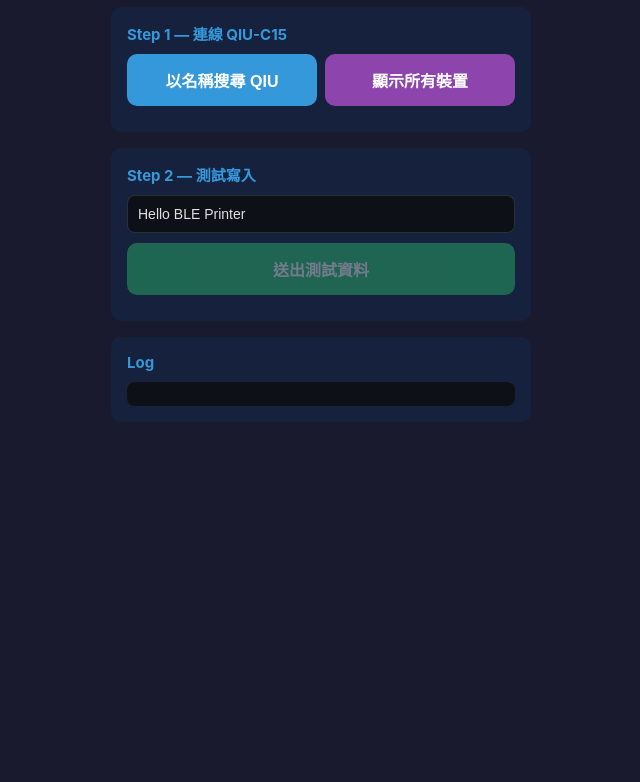
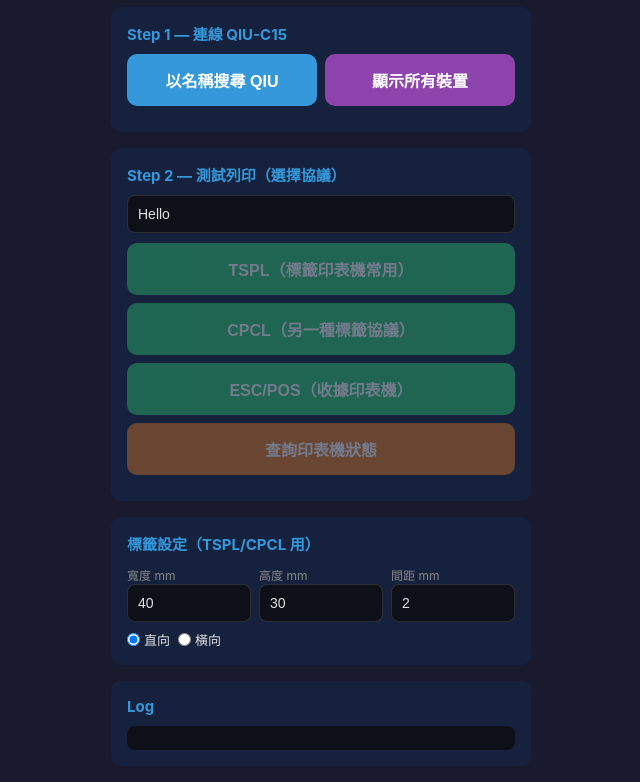
Before and after one commit to FanShenYun/stat, a plain HTML site: page frontend/ble-test.html in a window 1280 px wide. Shown: the part 78-860 px from the top of the page, without its empty margins (319-959 px from the left). Before the commit the page ends 800 px from the top, so only its background shows below. Drawn offline with Linux system fonts and the light colour scheme.

Commit message:
20260328 新增不同協議列印機的測試功能

```diff
--- a/frontend/ble-test.html
+++ b/frontend/ble-test.html
@@ -99,12 +99,44 @@
     <div class="status" id="statusConnect" style="margin-top:10px;"></div>
   </div>
 
-  <!-- Step 2: Send test data -->
+  <!-- Step 2: Protocol test -->
   <div class="card">
-    <h2>Step 2 — 測試寫入</h2>
-    <input type="text" id="inputText" value="Hello BLE Printer" placeholder="輸入測試文字">
-    <button class="btn btn-green" id="btnSend" onclick="sendTestData()" disabled>送出測試資料</button>
+    <h2>Step 2 — 測試列印（選擇協議）</h2>
+    <input type="text" id="inputText" value="Hello" placeholder="輸入測試文字">
+    <div style="display:flex;flex-direction:column;gap:8px;">
+      <button class="btn btn-green test-btn" onclick="sendTSPL()" disabled>TSPL（標籤印表機常用）</button>
+      <button class="btn btn-green test-btn" onclick="sendCPCL()" disabled>CPCL（另一種標籤協議）</button>
+      <button class="btn btn-green test-btn" onclick="sendESCPOS()" disabled>ESC/POS（收據印表機）</button>
+      <button class="btn test-btn" style="background:#e67e22;color:#fff;" onclick="queryStatus()" disabled>查詢印表機狀態</button>
+    </div>
     <div class="status" id="statusSend" style="margin-top:10px;"></div>
+  </div>
+
+  <!-- Step 3: Label settings -->
+  <div class="card">
+    <h2>標籤設定（TSPL/CPCL 用）</h2>
+    <div style="display:flex;gap:8px;margin-bottom:8px;">
+      <div style="flex:1">
+        <label style="font-size:12px;color:var(--text-muted);">寬度 mm</label>
+        <input type="text" id="labelWidth" value="40" style="margin-bottom:0;">
+      </div>
+      <div style="flex:1">
+        <label style="font-size:12px;color:var(--text-muted);">高度 mm</label>
+        <input type="text" id="labelHeight" value="30" style="margin-bottom:0;">
+      </div>
+      <div style="flex:1">
+        <label style="font-size:12px;color:var(--text-muted);">間距 mm</label>
+        <input type="text" id="labelGap" value="2" style="margin-bottom:0;">
+      </div>
+    </div>
+    <div style="display:flex;gap:8px;">
+      <label style="font-size:13px;display:flex;align-items:center;gap:4px;">
+        <input type="radio" name="orientation" value="0" checked> 直向
+      </label>
+      <label style="font-size:13px;display:flex;align-items:center;gap:4px;">
+        <input type="radio" name="orientation" value="1"> 橫向
+      </label>
+    </div>
   </div>
 
   <!-- Log -->
@@ -172,7 +204,7 @@ async function connectPrinter(mode = 'all') {
     bleDevice.addEventListener('gattserverdisconnected', () => {
       log('裝置已斷線', 'err');
       setStatus('statusConnect', '已斷線', 'error');
-      document.getElementById('btnSend').disabled = true;
+      document.querySelectorAll('.test-btn').forEach(b => b.disabled = true);
       writeChar = null;
       notifyChar = null;
     });
@@ -210,8 +242,8 @@ async function connectPrinter(mode = 'all') {
     }
 
     setStatus('statusConnect', `已連線: ${bleDevice.name || bleDevice.id}`, 'connected');
-    document.getElementById('btnSend').disabled = false;
-    log('連線完成，可以開始測試寫入', 'ok');
+    document.querySelectorAll('.test-btn').forEach(b => b.disabled = false);
+    log('連線完成，可以開始測試列印', 'ok');
 
   } catch (e) {
     log(`連線失敗: ${e.message}`, 'err');
@@ -219,54 +251,129 @@ async function connectPrinter(mode = 'all') {
   }
 }
 
-// ── Step 2: Send test data ──
-async function sendTestData() {
+// ── BLE Send Helper ──
+async function bleSend(payload, label) {
   if (!writeChar) {
     log('尚未連線', 'err');
-    return;
+    return false;
   }
+  try {
+    log(`[${label}] 送出 ${payload.length} bytes...`, 'info');
+    log(`Hex: ${Array.from(payload).map(b => b.toString(16).padStart(2, '0')).join(' ')}`, 'info');
+    log(`ASCII: ${new TextDecoder('ascii', {fatal: false}).decode(payload)}`, 'info');
 
-  const text = document.getElementById('inputText').value;
-  if (!text) {
-    log('請輸入測試文字', 'err');
-    return;
-  }
-
-  try {
-    // ESC/POS: Initialize printer
-    const ESC = 0x1B;
-    const GS = 0x1D;
-    const LF = 0x0A;
-
-    // Build ESC/POS command sequence
-    const initCmd = new Uint8Array([ESC, 0x40]);          // ESC @ — Initialize
-    const textBytes = new TextEncoder().encode(text);      // UTF-8 text
-    const feedCut = new Uint8Array([LF, LF, LF, GS, 0x56, 0x00]); // Feed + GS V 0 — Full cut
-
-    // Combine all into one buffer
-    const payload = new Uint8Array([
-      ...initCmd,
-      ...textBytes,
-      ...feedCut
-    ]);
-
-    log(`送出 ${payload.length} bytes...`, 'info');
-    log(`Hex: ${Array.from(payload).map(b => b.toString(16).padStart(2, '0')).join(' ')}`, 'info');
-
-    // BLE MTU is typically 20 bytes, send in chunks
     const MTU = 20;
     for (let i = 0; i < payload.length; i += MTU) {
       const chunk = payload.slice(i, i + MTU);
       await writeChar.writeValueWithoutResponse(chunk);
-      log(`  chunk ${Math.floor(i / MTU) + 1}: ${chunk.length} bytes sent`, 'ok');
+      // Small delay between chunks to avoid BLE congestion
+      await new Promise(r => setTimeout(r, 20));
     }
+    log(`[${label}] 送出完成`, 'ok');
+    setStatus('statusSend', `${label} 送出成功`, 'connected');
+    return true;
+  } catch (e) {
+    log(`[${label}] 送出失敗: ${e.message}`, 'err');
+    setStatus('statusSend', `送出失敗: ${e.message}`, 'error');
+    return false;
+  }
+}
 
-    log('資料送出完成！檢查印表機是否有反應', 'ok');
-    setStatus('statusSend', '送出成功', 'connected');
+function strToBytes(str) {
+  return new TextEncoder().encode(str);
+}
 
-  } catch (e) {
-    log(`送出失敗: ${e.message}`, 'err');
-    setStatus('statusSend', `送出失敗: ${e.message}`, 'error');
+function getLabel() {
+  return {
+    width: document.getElementById('labelWidth').value || '40',
+    height: document.getElementById('labelHeight').value || '30',
+    gap: document.getElementById('labelGap').value || '2',
+    orientation: document.querySelector('input[name="orientation"]:checked').value
+  };
+}
+
+// ── TSPL Protocol ──
+async function sendTSPL() {
+  const text = document.getElementById('inputText').value || 'Test';
+  const lb = getLabel();
+
+  log('=== TSPL 測試 ===', 'info');
+
+  // TSPL commands are ASCII text terminated with \r\n
+  const cmd = [
+    `SIZE ${lb.width} mm,${lb.height} mm`,
+    `GAP ${lb.gap} mm,0`,
+    `DIRECTION ${lb.orientation}`,
+    `CLS`,
+    `TEXT 10,10,"TSS24.BF2",0,1,1,"${text}"`,
+    `PRINT 1,1`,
+    ``
+  ].join('\r\n');
+
+  log(`TSPL 指令:\n${cmd}`, 'info');
+  await bleSend(strToBytes(cmd), 'TSPL');
+}
+
+// ── CPCL Protocol ──
+async function sendCPCL() {
+  const text = document.getElementById('inputText').value || 'Test';
+  const lb = getLabel();
+
+  log('=== CPCL 測試 ===', 'info');
+
+  // Convert mm to dots (203 DPI: 1mm ≈ 8 dots)
+  const heightDots = Math.round(parseFloat(lb.height) * 8);
+
+  const cmd = [
+    `! 0 200 200 ${heightDots} 1`,
+    lb.orientation === '1' ? 'PAGE-WIDTH 240' : '',
+    `TEXT 4 0 10 10 ${text}`,
+    `PRINT`,
+    ``
+  ].filter(Boolean).join('\r\n');
+
+  log(`CPCL 指令:\n${cmd}`, 'info');
+  await bleSend(strToBytes(cmd), 'CPCL');
+}
+
+// ── ESC/POS Protocol ──
+async function sendESCPOS() {
+  const text = document.getElementById('inputText').value || 'Test';
+
+  log('=== ESC/POS 測試 ===', 'info');
+
+  const ESC = 0x1B;
+  const GS = 0x1D;
+  const LF = 0x0A;
+
+  const initCmd = new Uint8Array([ESC, 0x40]);                     // ESC @ — Initialize
+  const textBytes = strToBytes(text + '\n');
+  const feedCut = new Uint8Array([LF, LF, LF, GS, 0x56, 0x00]);   // Feed + Full cut
+
+  const payload = new Uint8Array([...initCmd, ...textBytes, ...feedCut]);
+  await bleSend(payload, 'ESC/POS');
+}
+
+// ── Query printer status ──
+async function queryStatus() {
+  log('=== 查詢印表機狀態 ===', 'info');
+
+  // Try multiple status query methods
+  // 1) ESC/POS: DLE EOT (real-time status)
+  log('嘗試 ESC/POS DLE EOT 狀態查詢...', 'info');
+  await bleSend(new Uint8Array([0x10, 0x04, 0x01]), 'DLE EOT');
+  await new Promise(r => setTimeout(r, 500));
+
+  // 2) TSPL: send empty line to see if printer echoes error
+  log('嘗試 TSPL 空指令...', 'info');
+  await bleSend(strToBytes('\r\n'), 'TSPL-ping');
+  await new Promise(r => setTimeout(r, 500));
+
+  // 3) Try reading a characteristic if available
+  if (notifyChar) {
+    log('Notify characteristic 已啟用，檢查上方是否有印表機回應', 'info');
+  } else {
+    log('Notify characteristic 未啟用，無法接收回應', 'err');
   }
 }
 
```
